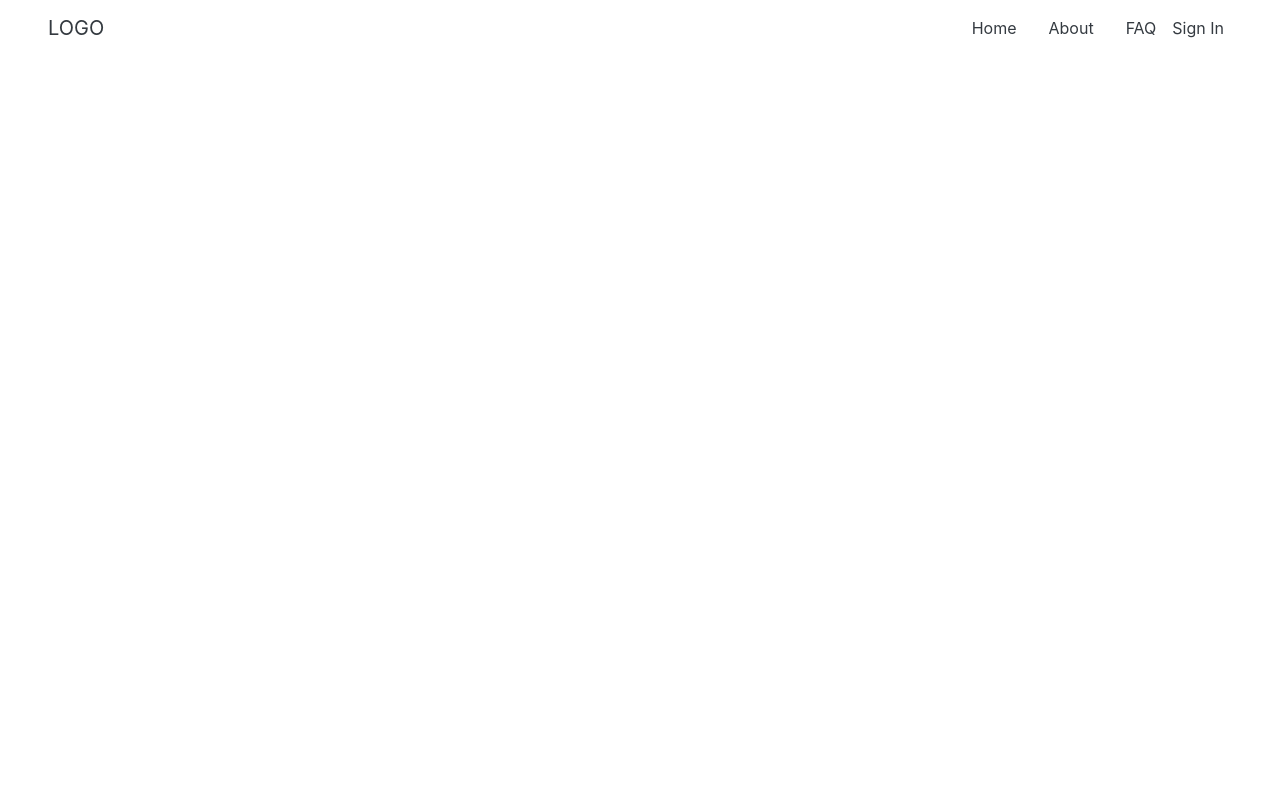
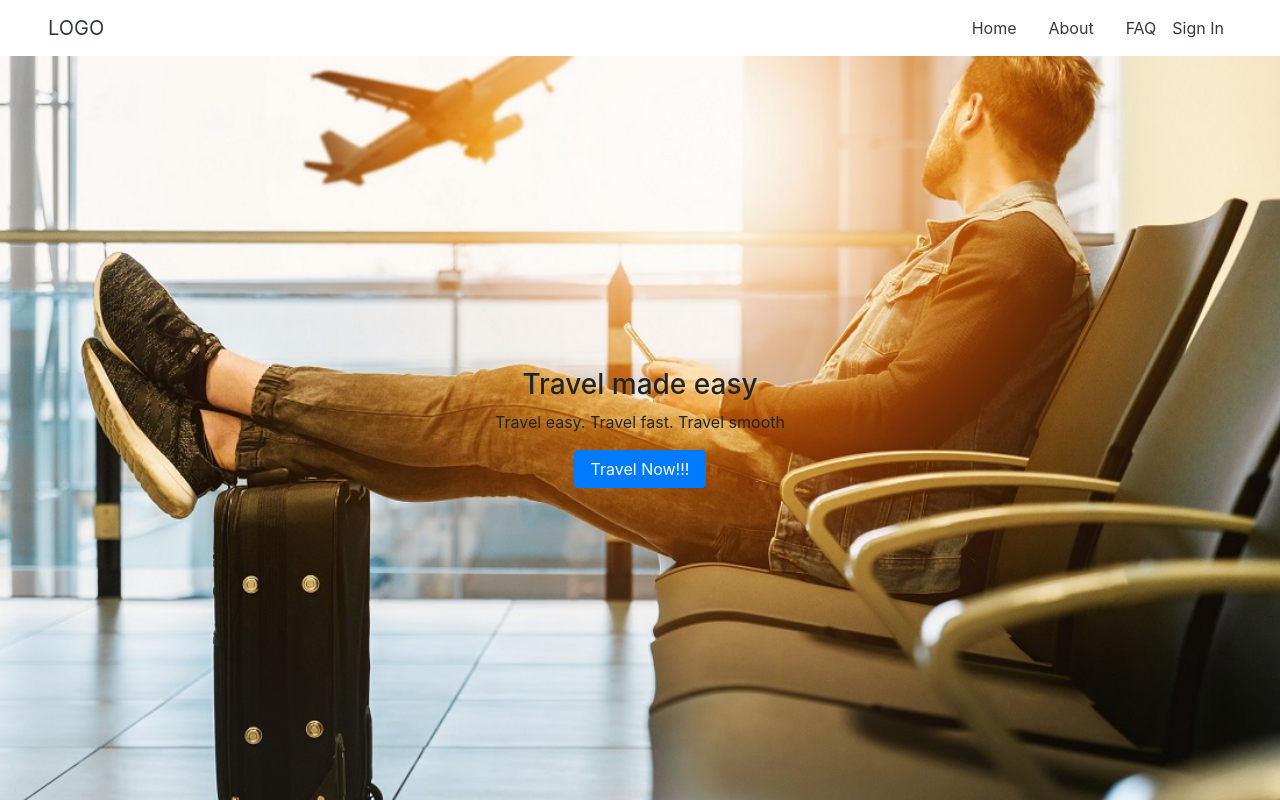
Before and after one commit to OlawaleJoseph/Barefoot-Frontend, a React app: page / in a window 1280 px wide. Built offline with nearby package versions, Linux system fonts and the light colour scheme.

Commit message:
ft(landing-page): create landing page

```diff
--- a/package.json
+++ b/package.json
@@ -32,6 +32,9 @@
     "@babel/core": "^7.7.5",
     "@babel/preset-env": "^7.7.6",
     "@babel/preset-react": "^7.7.4",
+    "@fortawesome/fontawesome-svg-core": "^1.2.26",
+    "@fortawesome/free-solid-svg-icons": "^5.12.0",
+    "@fortawesome/react-fontawesome": "^0.1.8",
     "babel-eslint": "^10.0.3",
     "babel-jest": "^24.9.0",
     "babel-loader": "^8.0.6",
--- a/src/App.jsx
+++ b/src/App.jsx
@@ -6,6 +6,7 @@ import App from './components/index';
 import store from './store';
 import 'bootstrap/dist/css/bootstrap.min.css';
 import 'bootstrap/dist/js/bootstrap.bundle';
+import './index.css';
 
 ReactDOM.render(
   <Provider store={store}>
--- a/src/components/index.jsx
+++ b/src/components/index.jsx
@@ -1,6 +1,11 @@
 import React from 'react';
 import Nav from './navbar';
+import Landing from './landingPage';
 
 export default () => (
-  <Nav />
+  <div>
+    <Nav />
+    <Landing />
+  </div>
+
 );
--- /dev/null
+++ b/src/components/landingPage/index.jsx
@@ -0,0 +1,11 @@
+import React from 'react';
+
+export default () => (
+  <div className="container-fluid row justify-content-center align-items-center m-auto p-auto welcome-image">
+    <div className="d-flex flex-column text-center align-items-center">
+      <h3>Travel made easy</h3>
+      <p>Travel easy. Travel fast. Travel smooth</p>
+      <button className="btn btn-primary px-3" type="button">Travel Now!!!</button>
+    </div>
+  </div>
+);
--- /dev/null
+++ b/src/components/landingPage/landing.css
@@ -0,0 +1,5 @@
+.welcome-image{
+    height: calc(100vh - 56px);
+    background: url('../../assets/images/travel.jpg') center no-repeat;
+    background-size: cover;
+}
--- /dev/null
+++ b/src/index.css
@@ -0,0 +1 @@
+@import url('./components/landingPage/landing.css');
```
Also changed, not shown: src/assets/images/travel.jpg (added).
